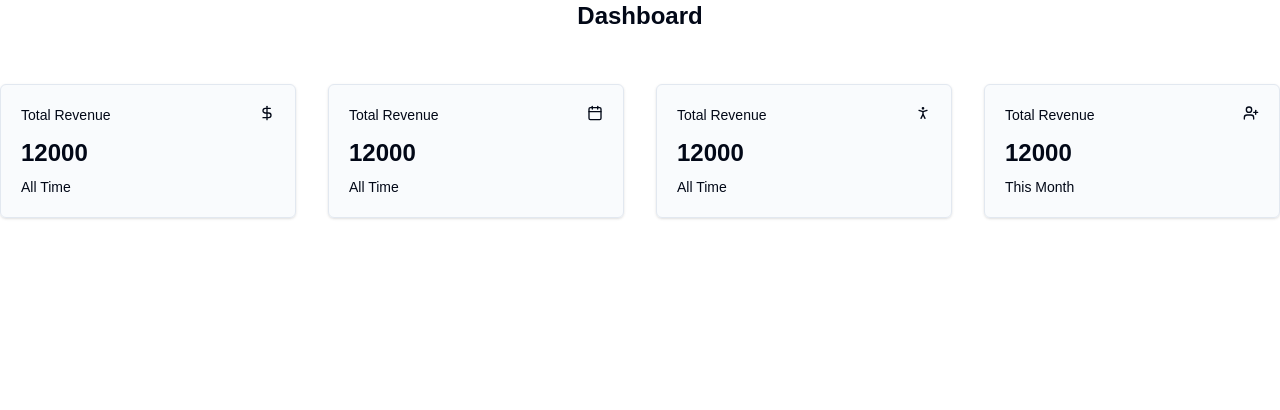
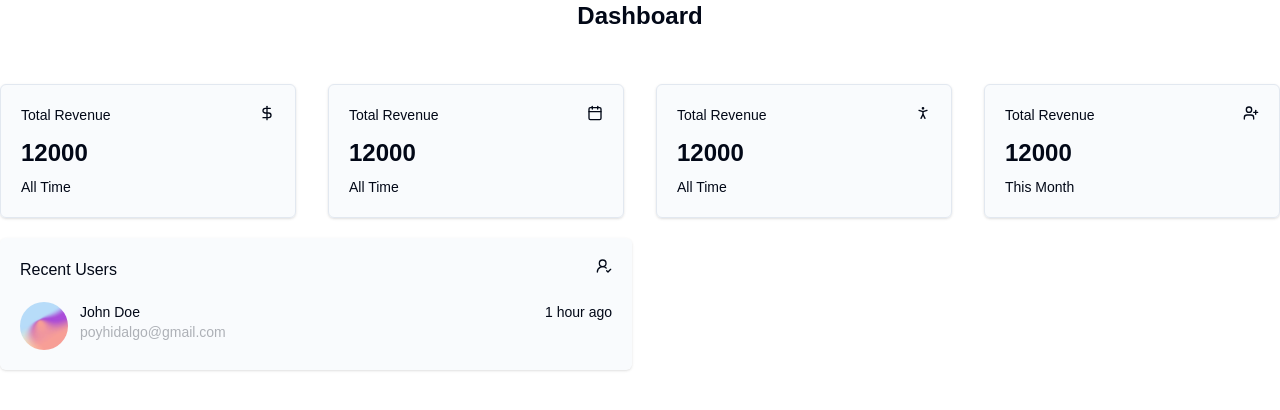
Before and after one commit to Polqt/buy-and-sell, a Next.js app: page / in a window 1280 px wide. Shown: the top 410 px of the page. Built offline with nearby package versions, Linux system fonts and the light colour scheme.

Commit message:
Add UserDataCard component and integrate it into the dashboard

```diff
--- a/app/page.tsx
+++ b/app/page.tsx
@@ -1,5 +1,6 @@
-import { DashboardCard } from "@/components/dashboard-card";
-import { Calendar, DollarSign, PersonStanding, UserPlus } from "lucide-react";
+import { DashboardCard, DashboardCardContent } from "@/components/dashboard-card";
+import UserDataCard from "@/components/user-data-card";
+import { Calendar, DollarSign, PersonStanding, UserPlus, UserRoundCheck } from "lucide-react";
 
 export default function Dashboard() {
   return (
@@ -33,6 +34,20 @@ export default function Dashboard() {
               description="This Month"
             />
           </section>
+          <section className="grid grid-cols-1 lg:grid-cols-2 gap-4 transition-all">
+            <DashboardCardContent>
+              <section className="flex justify-between gap-2 pb-2">
+                <p>Recent Users</p>
+                <UserRoundCheck className="h-4 w-4" />
+              </section>
+              <UserDataCard
+                name="John Doe"
+                image=""
+                email="poyhidalgo@gmail.com"
+                time="1 hour ago"
+              />
+            </DashboardCardContent>
+          </section>
         </div>
       </div>
     </div>
--- a/components/user-data-card.tsx
+++ b/components/user-data-card.tsx
@@ -0,0 +1,26 @@
+export type UserDataProps = {
+    name: string;
+    email: string;
+    image: any;
+    time: string;
+}
+
+export default function UserDataCard(props: UserDataProps) {
+    const defaultImage = './mesh.jpg';
+    return (
+        <div className="flex flex-wrap justify-between gap-3">
+            <section className="flex justify-between gap-3">
+                <div className="h-12 w-12 rounded-full">
+                    <img src={props.image || defaultImage} alt="avatar" width={300} height={300} className="rounded-full h-12 w-12" />
+                </div>
+                <div className="text-sm">
+                    <p>{props.name}</p>
+                    <div className="text-ellipsis overflow-hidden whitespace-nowrap w-[120px] sm:w-auto opacity-30">
+                        {props.email}
+                    </div>
+                </div>
+            </section>
+            <p className="text-sm">{props.time}</p>
+        </div>
+    )
+}
```
Also changed, not shown: public/mesh.jpg (added).
